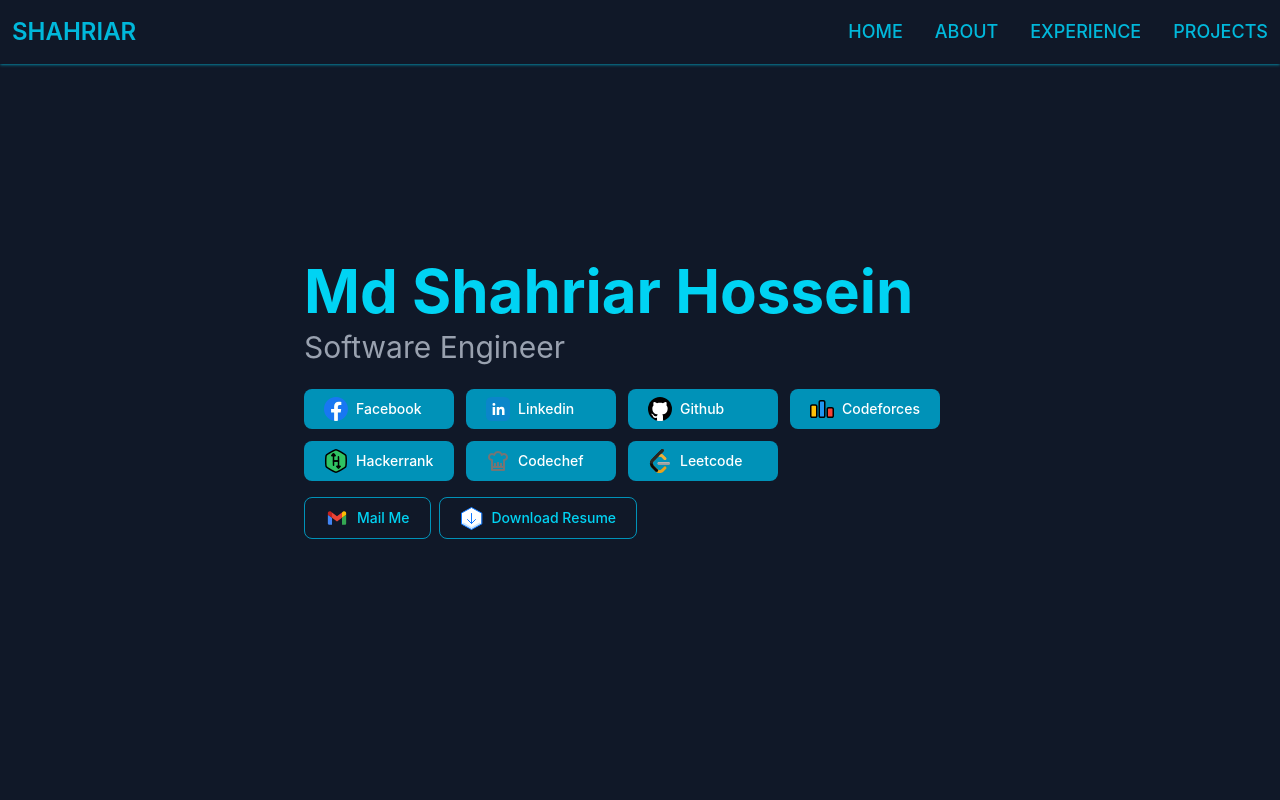
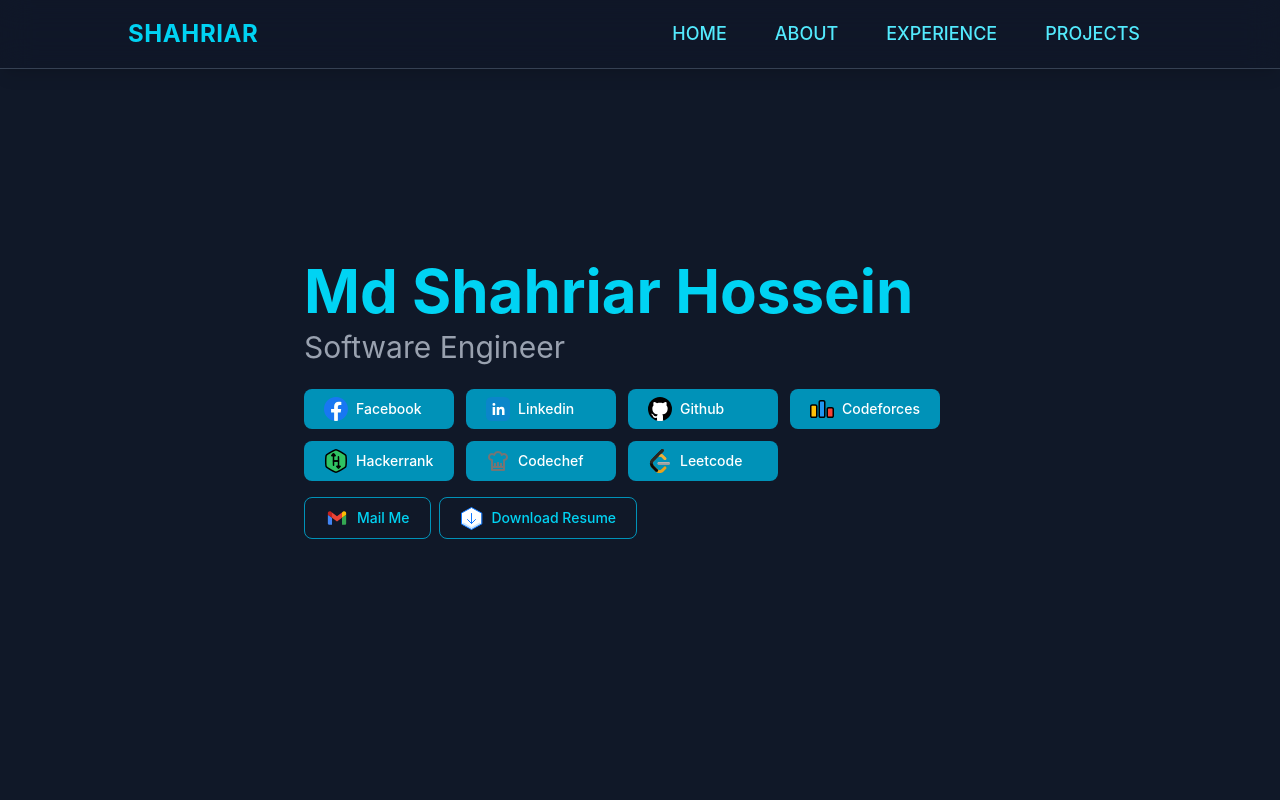
Before and after one commit to Shahriar-Hossein/portfolio-website, a Vue app: page / in a window 1280 px wide. Shown: the top 800 px of the page. Built offline with nearby package versions, Linux system fonts and the light colour scheme.

Commit message:
improved navbar

```diff
--- a/src/components/NavBar.vue
+++ b/src/components/NavBar.vue
@@ -6,52 +6,95 @@
   sectionRefsProps: SectionRefs;
   scrollToSection: (ref: Ref<HTMLElement | null>) => void;
 }>();
+
 const sectionRefs = props.sectionRefsProps;
 
-const navbarRef = ref<HTMLElement | null>(null)
-
+const navbarRef = ref<HTMLElement | null>(null);
 const isOpenNav = ref(false);
 
-const toggleNav = ()=>{
+const toggleNav = () => {
   isOpenNav.value = !isOpenNav.value;
-}
+};
 
-const handleOutsideClick = (event: MouseEvent)=>{
-  const clickArea = event?.target as Node
-  if(isOpenNav.value && navbarRef.value && !navbarRef.value.contains(clickArea))
-    toggleNav()
-}
+const closeNav = () => {
+  isOpenNav.value = false;
+};
 
-onMounted(()=>{
+const handleOutsideClick = (event: MouseEvent) => {
+  const clickArea = event.target as Node;
+  if (isOpenNav.value && navbarRef.value && !navbarRef.value.contains(clickArea)) {
+    closeNav();
+  }
+};
+
+onMounted(() => {
   window.addEventListener('click', handleOutsideClick);
-})
+});
 
-onUnmounted(()=>{
+onUnmounted(() => {
   window.removeEventListener('click', handleOutsideClick);
-})
+});
 </script>
 
+
 <template>
-  <nav ref="navbarRef" class="z-10 fixed top-0 flex-no-wrap flex w-full items-center justify-between bg-gray-900 py-2 shadow-md lg:flex-wrap lg:justify-start lg:py-4 shadow-sm shadow-cyan-500/50 border-gray-700 transition-all ease-linear duration-300">
-    <div class="flex w-full flex-wrap items-center justify-between px-3">
-      <a href="#" class="flex items-center space-x-3 rtl:space-x-reverse">
-          <span class="text-cyan-500 self-center text-2xl font-semibold whitespace-nowrap uppercase">Shahriar</span>
-      </a>
-      <button @click='toggleNav' type="button" class="inline-flex items-center p-2 w-10 h-10 justify-center text-sm text-gray-500 rounded-lg md:hidden hover:bg-gray-100 focus:outline-none focus:ring-2 focus:ring-gray-200" aria-controls="navbar-default" :aria-expanded="isOpenNav">
-          <span class="sr-only">Open main menu</span>
-          <svg class="w-5 h-5" aria-hidden="true" xmlns="http://www.w3.org/2000/svg" fill="none" viewBox="0 0 17 14">
-              <path stroke="currentColor" stroke-linecap="round" stroke-linejoin="round" stroke-width="2" d="M1 1h15M1 7h15M1 13h15"/>
+  <nav
+    ref="navbarRef"
+    class="fixed top-0 left-0 z-50 w-full backdrop-blur-lg bg-gray-900/70 border-b border-gray-700 shadow-lg transition-all duration-300"
+  >
+    <div class="flex flex-col md:flex-row items-center justify-between px-4 py-3 md:px-8 lg:px-32">
+
+      <div class="flex justify-between items-stretch w-full">
+        <!-- Logo -->
+        <a href="#" class="flex items-center">
+          <span class="text-cyan-400 text-2xl font-bold tracking-wide uppercase">
+            Shahriar
+          </span>
+        </a>
+
+        <!-- Mobile Menu Button -->
+        <button
+          @click="toggleNav"
+          type="button"
+          class="md:hidden inline-flex items-center justify-center p-2 w-10 h-10 rounded-lg text-gray-300 hover:bg-gray-700/50 focus:ring-2 focus:ring-cyan-600 transition"
+          aria-controls="navbar-menu"
+          :aria-expanded="isOpenNav"
+        >
+          <svg class="w-6 h-6" fill="none" viewBox="0 0 24 24" stroke="currentColor">
+            <path
+              stroke-linecap="round"
+              stroke-linejoin="round"
+              stroke-width="2"
+              d="M4 6h16M4 12h16M4 18h16"
+            />
           </svg>
-      </button>
-      <div class="w-full md:block md:w-auto transition " :class="isOpenNav ? 'block' : 'hidden' " id="navbar-default">
-        <ul class="font-medium flex flex-col p-4 md:p-0 mt-4 border rounded-lg md:flex-row md:space-x-8 rtl:space-x-reverse md:mt-0 md:border-0">
+        </button>
+      </div>
+
+      <!-- Menu -->
+      <div
+        id="navbar-menu"
+        :class="[
+          'md:flex md:items-center md:space-x-8 transition-all duration-300',
+          isOpenNav
+            ? 'block mt-4 w-full'
+            : 'hidden md:block'
+        ]"
+      >
+        <ul class="flex flex-col md:flex-row md:space-x-6 text-center md:text-left">
+
           <li
-          v-for="(ref,key) in sectionRefs"
-          :key="key"
+            v-for="(ref, key) in sectionRefs"
+            :key="key"
           >
-            <button @click="scrollToSection(ref)"
-            class="block cursor-pointer py-2 px-3 text-cyan-500 md:p-0 uppercase hover:text-cyan-700 transition-all ease-linear duration-300" aria-current="page">{{ key }}</button>
+            <button
+              @click="scrollToSection(ref); closeNav()"
+              class="block w-full py-2 px-3 uppercase font-medium text-cyan-300 hover:text-white hover:bg-cyan-600/20 rounded-lg transition-all duration-200 cursor-pointer"
+            >
+              {{ key }}
+            </button>
           </li>
+
         </ul>
       </div>
     </div>
```
